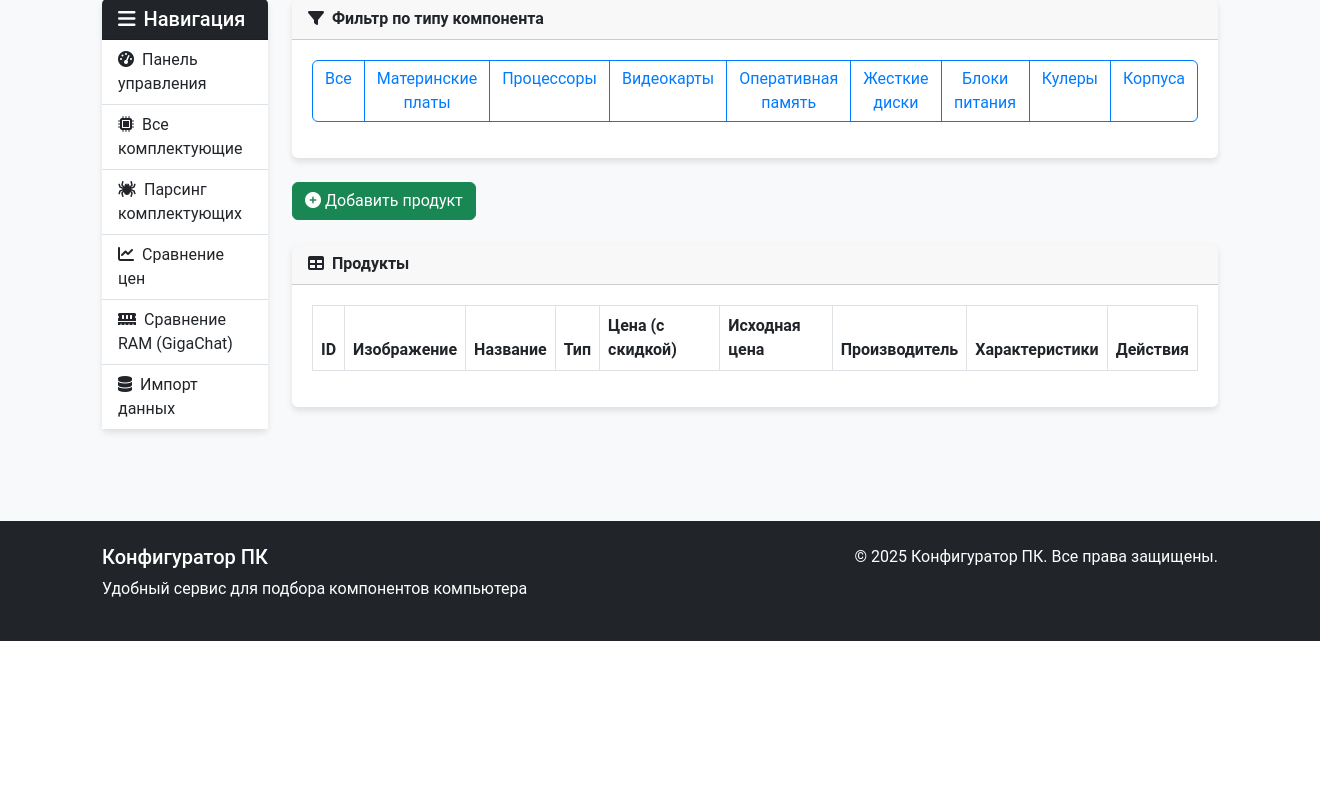
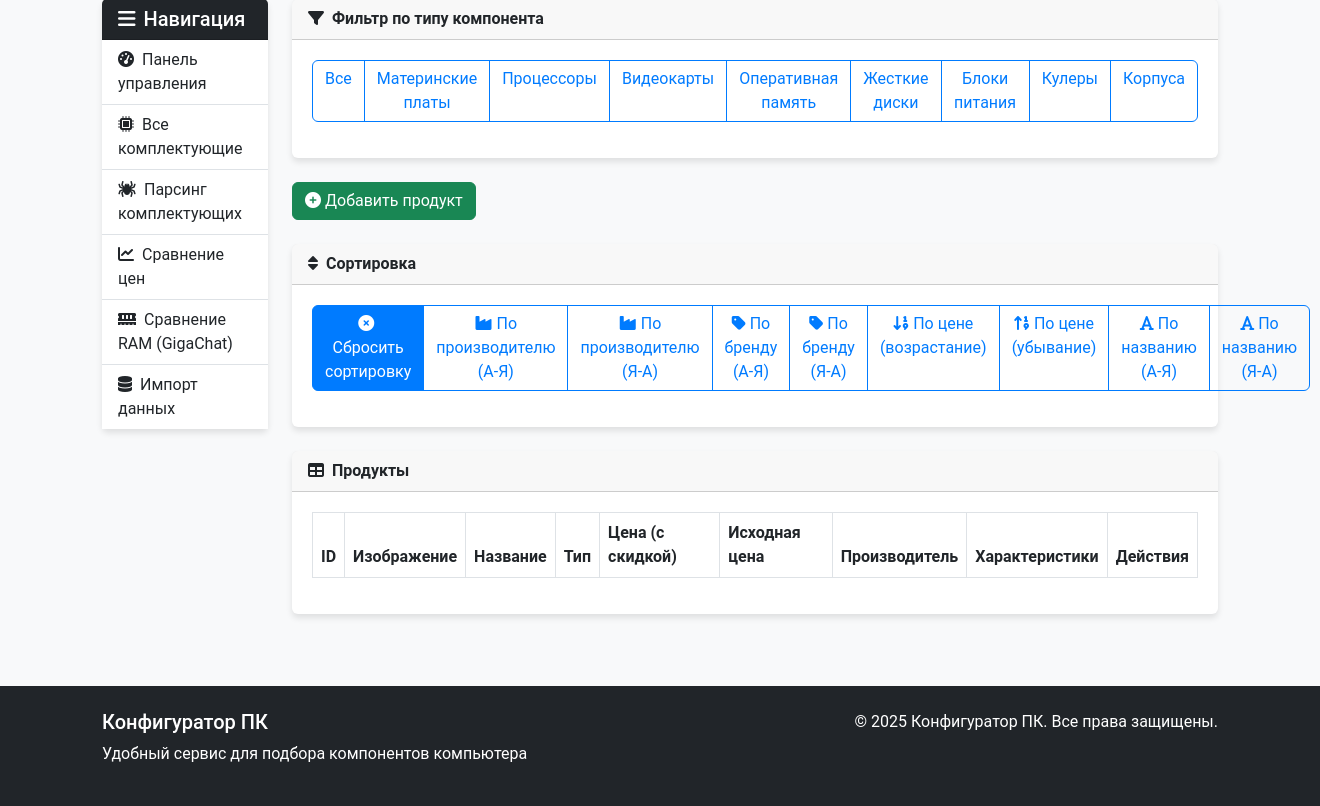
Before and after one commit to Reedmoor/new_pccon, a Python web app: template app/templates/admin/products/index.html in a window 1320 px wide. Shown: the part 195-1001 px from the top of the page. Before the commit the page ends 836 px from the top, so only its background shows below. Run offline with Jinja, Linux system fonts and the light colour scheme; the template is opened without the code that fills it, so the values that code supplies are empty.

Commit message:
сортировка для админа

```diff
--- a/app/templates/admin/products/index.html
+++ b/app/templates/admin/products/index.html
@@ -7,6 +7,10 @@
 {% block admin_description %}Просмотр, добавление, редактирование и удаление продуктов в каталоге.{% endblock %}
 
 {% block admin_content %}
+<!-- Set default sorting parameters if not provided -->
+{% set sort_by = sort_by or None %}
+{% set sort_dir = sort_dir or 'asc' %}
+
 <!-- Component Type Filter -->
 <div class="card mb-4">
     <div class="card-header">
@@ -17,15 +21,15 @@
         <div class="row">
             <div class="col-md-12">
                 <div class="btn-group mb-3">
-                    <a href="{{ url_for('admin.products', type='all') }}" class="btn {% if current_type == 'all' %}btn-primary{% else %}btn-outline-primary{% endif %}">Все</a>
-                    <a href="{{ url_for('admin.products', type='motherboard') }}" class="btn {% if current_type == 'motherboard' %}btn-primary{% else %}btn-outline-primary{% endif %}">Материнские платы</a>
-                    <a href="{{ url_for('admin.products', type='processor') }}" class="btn {% if current_type == 'processor' %}btn-primary{% else %}btn-outline-primary{% endif %}">Процессоры</a>
-                    <a href="{{ url_for('admin.products', type='graphics_card') }}" class="btn {% if current_type == 'graphics_card' %}btn-primary{% else %}btn-outline-primary{% endif %}">Видеокарты</a>
-                    <a href="{{ url_for('admin.products', type='ram') }}" class="btn {% if current_type == 'ram' %}btn-primary{% else %}btn-outline-primary{% endif %}">Оперативная память</a>
-                    <a href="{{ url_for('admin.products', type='hard_drive') }}" class="btn {% if current_type == 'hard_drive' %}btn-primary{% else %}btn-outline-primary{% endif %}">Жесткие диски</a>
-                    <a href="{{ url_for('admin.products', type='power_supply') }}" class="btn {% if current_type == 'power_supply' %}btn-primary{% else %}btn-outline-primary{% endif %}">Блоки питания</a>
-                    <a href="{{ url_for('admin.products', type='cooler') }}" class="btn {% if current_type == 'cooler' %}btn-primary{% else %}btn-outline-primary{% endif %}">Кулеры</a>
-                    <a href="{{ url_for('admin.products', type='case') }}" class="btn {% if current_type == 'case' %}btn-primary{% else %}btn-outline-primary{% endif %}">Корпуса</a>
+                    <a href="{{ url_for('admin.products', type='all', sort=sort_by, dir=sort_dir) }}" class="btn {% if current_type == 'all' %}btn-primary{% else %}btn-outline-primary{% endif %}">Все</a>
+                    <a href="{{ url_for('admin.products', type='motherboard', sort=sort_by, dir=sort_dir) }}" class="btn {% if current_type == 'motherboard' %}btn-primary{% else %}btn-outline-primary{% endif %}">Материнские платы</a>
+                    <a href="{{ url_for('admin.products', type='processor', sort=sort_by, dir=sort_dir) }}" class="btn {% if current_type == 'processor' %}btn-primary{% else %}btn-outline-primary{% endif %}">Процессоры</a>
+                    <a href="{{ url_for('admin.products', type='graphics_card', sort=sort_by, dir=sort_dir) }}" class="btn {% if current_type == 'graphics_card' %}btn-primary{% else %}btn-outline-primary{% endif %}">Видеокарты</a>
+                    <a href="{{ url_for('admin.products', type='ram', sort=sort_by, dir=sort_dir) }}" class="btn {% if current_type == 'ram' %}btn-primary{% else %}btn-outline-primary{% endif %}">Оперативная память</a>
+                    <a href="{{ url_for('admin.products', type='hard_drive', sort=sort_by, dir=sort_dir) }}" class="btn {% if current_type == 'hard_drive' %}btn-primary{% else %}btn-outline-primary{% endif %}">Жесткие диски</a>
+                    <a href="{{ url_for('admin.products', type='power_supply', sort=sort_by, dir=sort_dir) }}" class="btn {% if current_type == 'power_supply' %}btn-primary{% else %}btn-outline-primary{% endif %}">Блоки питания</a>
+                    <a href="{{ url_for('admin.products', type='cooler', sort=sort_by, dir=sort_dir) }}" class="btn {% if current_type == 'cooler' %}btn-primary{% else %}btn-outline-primary{% endif %}">Кулеры</a>
+                    <a href="{{ url_for('admin.products', type='case', sort=sort_by, dir=sort_dir) }}" class="btn {% if current_type == 'case' %}btn-primary{% else %}btn-outline-primary{% endif %}">Корпуса</a>
                 </div>
             </div>
         </div>
@@ -37,6 +41,58 @@
     <a href="{{ url_for('admin.add_product', type=current_type) }}" class="btn btn-success">
         <i class="fas fa-plus-circle me-1"></i>Добавить продукт
     </a>
+</div>
+
+<!-- Sorting Options -->
+<div class="card mb-4">
+    <div class="card-header">
+        <i class="fas fa-sort me-1"></i>
+        Сортировка
+    </div>
+    <div class="card-body">
+        <div class="row">
+            <div class="col-md-12">
+                <div class="btn-group mb-3">
+                    <a href="{{ url_for('admin.products', type=current_type) }}"
+                       class="btn {% if not sort_by %}btn-primary{% else %}btn-outline-primary{% endif %}">
+                       <i class="fas fa-times-circle me-1"></i>Сбросить сортировку
+                    </a>
+                    <a href="{{ url_for('admin.products', type=current_type, sort='vendor', dir='asc') }}"
+                       class="btn {% if sort_by == 'vendor' and sort_dir == 'asc' %}btn-primary{% else %}btn-outline-primary{% endif %}">
+                       <i class="fas fa-industry me-1"></i>По производителю (А-Я)
+                    </a>
+                    <a href="{{ url_for('admin.products', type=current_type, sort='vendor', dir='desc') }}"
+                       class="btn {% if sort_by == 'vendor' and sort_dir == 'desc' %}btn-primary{% else %}btn-outline-primary{% endif %}">
+                       <i class="fas fa-industry me-1"></i>По производителю (Я-А)
+                    </a>
+                    <a href="{{ url_for('admin.products', type=current_type, sort='brand', dir='asc') }}"
+                       class="btn {% if sort_by == 'brand' and sort_dir == 'asc' %}btn-primary{% else %}btn-outline-primary{% endif %}">
+                       <i class="fas fa-tag me-1"></i>По бренду (А-Я)
+                    </a>
+                    <a href="{{ url_for('admin.products', type=current_type, sort='brand', dir='desc') }}"
+                       class="btn {% if sort_by == 'brand' and sort_dir == 'desc' %}btn-primary{% else %}btn-outline-primary{% endif %}">
+                       <i class="fas fa-tag me-1"></i>По бренду (Я-А)
+                    </a>
+                    <a href="{{ url_for('admin.products', type=current_type, sort='price_low') }}"
+                       class="btn {% if sort_by == 'price_low' %}btn-primary{% else %}btn-outline-primary{% endif %}">
+                       <i class="fas fa-sort-numeric-down me-1"></i>По цене (возрастание)
+                    </a>
+                    <a href="{{ url_for('admin.products', type=current_type, sort='price_high') }}"
+                       class="btn {% if sort_by == 'price_high' %}btn-primary{% else %}btn-outline-primary{% endif %}">
+                       <i class="fas fa-sort-numeric-up me-1"></i>По цене (убывание)
+                    </a>
+                    <a href="{{ url_for('admin.products', type=current_type, sort='name', dir='asc') }}"
+                       class="btn {% if sort_by == 'name' and sort_dir == 'asc' %}btn-primary{% else %}btn-outline-primary{% endif %}">
+                       <i class="fas fa-font me-1"></i>По названию (А-Я)
+                    </a>
+                    <a href="{{ url_for('admin.products', type=current_type, sort='name', dir='desc') }}"
+                       class="btn {% if sort_by == 'name' and sort_dir == 'desc' %}btn-primary{% else %}btn-outline-primary{% endif %}">
+                       <i class="fas fa-font me-1"></i>По названию (Я-А)
+                    </a>
+                </div>
+            </div>
+        </div>
+    </div>
 </div>
 
 <!-- Products Table -->
```
Also changed, not shown: app/routes/admin.py (+62 -13 lines).
